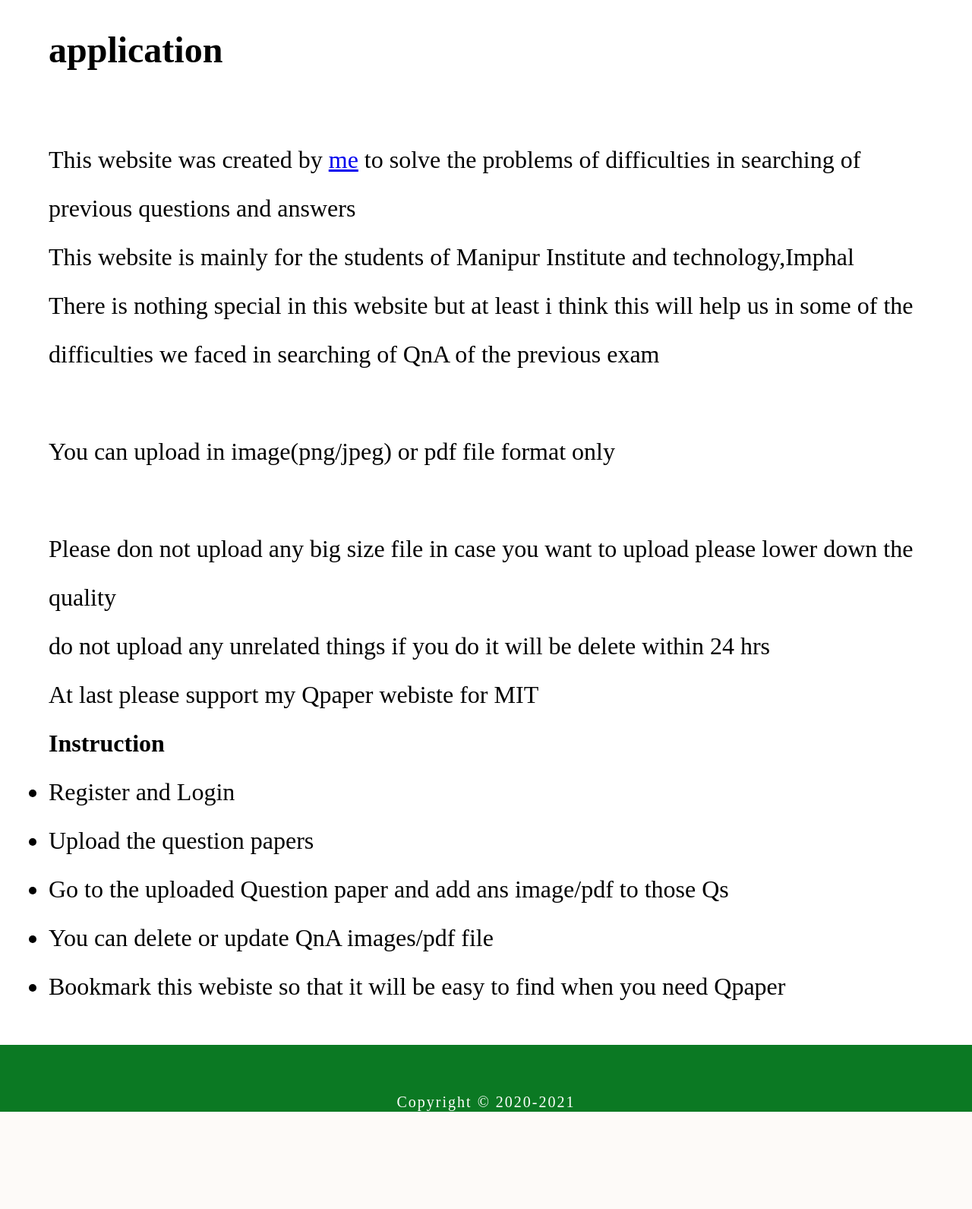
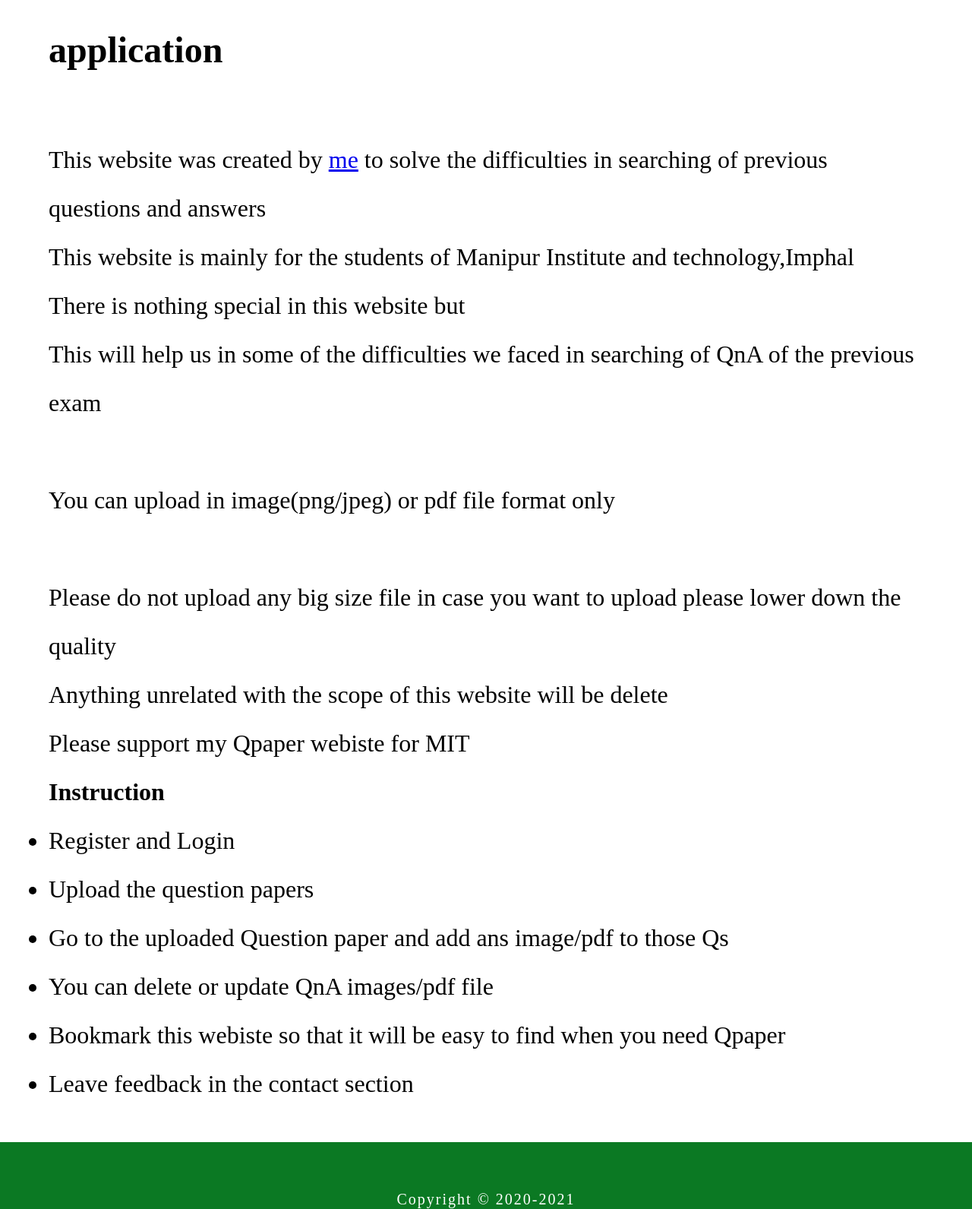
Before and after one commit to Jameshaobam/qpapermit, a Django app: page /about-page in a window 1280 px wide. Shown: the part 300-1891 px from the top of the page at 76% size. Before the commit the page ends 1763 px from the top, so only its background shows below. Run offline with Django 3.2, Linux system fonts and the light colour scheme.

Commit message:
Changed about and contact

```diff
--- a/home/templates/about.html
+++ b/home/templates/about.html
@@ -13,16 +13,18 @@ About us
         <h3>You are looking at the about page of this web application</h3>
         <div class="about-info">
             <br>
-          <p>This website was created by  <a href="{% url 'home:contactme' %}">me</a> to solve the problems of difficulties in searching of previous questions and answers </p>
+          <p>This website was created by  <a href="{% url 'home:contactme' %}">me</a> to solve the  difficulties in searching of previous questions and answers </p>
           <p>This website is mainly for the students of Manipur Institute and technology,Imphal</p>
-          <p>There is nothing special in this website but at least i think this will help us in some of the difficulties we faced in searching of QnA of the previous exam</p>
+          <p>There is nothing special in this website but </p>
+		  <p> This will help us in some of the difficulties we faced in searching of QnA of the previous exam</p>
           <br>
           <p>You can upload in image(png/jpeg) or pdf file format only</p>
           <br>
-          <p>Please don not upload any big size file in case you want to upload please lower down the quality <br>
-            do not upload any unrelated things if you do it will be delete within 24 hrs
+          <p>Please do not upload any big size file in case you want to upload please lower down the quality
+
         </p>
-        <p>At last please support my Qpaper webiste for MIT</p>
+		<p>Anything unrelated with the scope of this website will be delete</p>
+        <p> Please support my Qpaper webiste for MIT</p>
 
 
         </div>
@@ -34,6 +36,7 @@ About us
                 <li>Go to the uploaded Question paper and add ans image/pdf to those Qs</li>
                 <li>You can delete or update QnA images/pdf file </li>
                 <li>Bookmark this webiste so that it will be easy to find when you need Qpaper</li>
+				<li>Leave feedback in the contact section</li>
             </ul>
         </div>
     </div>
```
Also changed, not shown: home/templates/contactme.html (+6 -5 lines).
